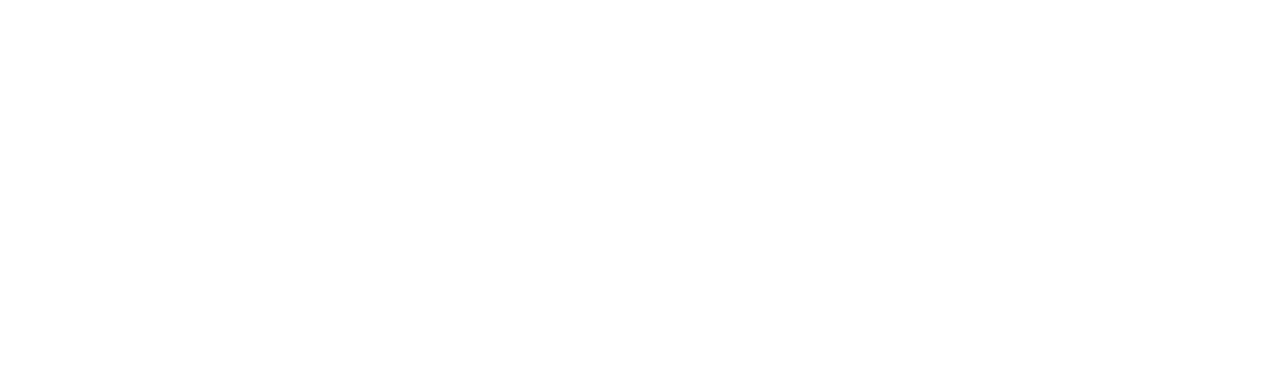
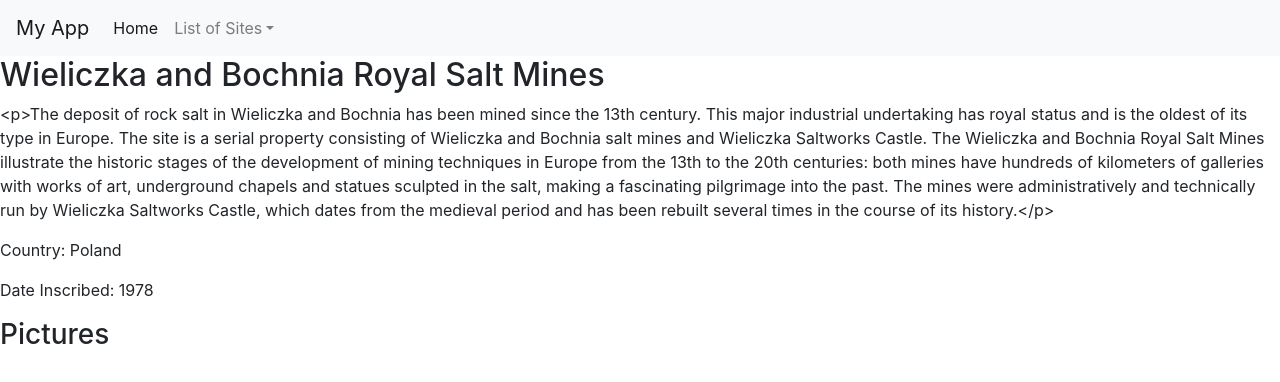
Before and after one commit to mmlumba/europe2018, a React app: page /wieliczka-salt-mines in a window 1280 px wide. Shown: the top 382 px of the page. Built offline with nearby package versions, Linux system fonts and the light colour scheme.

Commit message:
fix bundle and create template for different sites

```diff
--- a/containers/App.js
+++ b/containers/App.js
@@ -17,7 +17,7 @@
             <h1>My App</h1>
             <p>Welcome to my site</p>
             <InputPreview value={message} onChange={this._onChange}/>
-            <Link to="/about"><button>View a random site!</button></Link>
+            <Link to="/wieliczka-salt-mines"><button>View a random site!</button></Link>
         </div>
     }
 }
--- /dev/null
+++ b/containers/SiteTemplate.js
@@ -0,0 +1,22 @@
+import React from 'react';
+import {Link} from 'react-router-dom';
+import NavBar from './NavBar';
+
+export default class SiteTemplate extends React.Component {
+    render() {
+        const {
+            siteInfo
+        } = this.props;
+
+        return(
+            <div>
+                <NavBar />
+                <h2>{siteInfo.site}</h2>
+                <p>{siteInfo.short_description}</p>
+                <p>Country: {siteInfo.states}</p>
+                <p>Date Inscribed: {siteInfo.date_inscribed}</p>
+                <h3>Pictures</h3>
+            </div>
+        )
+    }
+}
--- /dev/null
+++ b/containers/WieliczkaSaltMines.js
@@ -0,0 +1,11 @@
+import React from 'react';
+import SaltMines from '../something.json';
+import SiteTemplate from './SiteTemplate';
+
+export default class WieliczkaSaltMines extends React.Component {
+    render() {
+        return <div>
+            <SiteTemplate siteInfo={SaltMines} />
+        </div>
+    }
+}
--- a/containers/about.js
+++ /dev/null
@@ -1,18 +0,0 @@
-import React from 'react';
-import {Link} from 'react-router-dom';
-import NavBar from './NavBar';
-import SiteInfo from '../something.json'
-
-export default class About extends React.Component {
-    render() {
-        return(
-            <div>
-                <NavBar />
-                <h2>{SiteInfo.site}</h2>
-                <p>{SiteInfo.short_description}</p>
-                <p>Country: {SiteInfo.states}</p>
-                <h3>Pictures</h3>
-            </div>
-        )
-    }
-}
--- a/package.json
+++ b/package.json
@@ -40,6 +40,7 @@
     "bootstrap": "^4.1.1",
     "css-loader": "^0.28.11",
     "json-loader": "^0.5.7",
+    "mapbox-gl": "^0.45.0-beta.1",
     "node-sass": "^4.9.0",
     "postcss-loader": "^2.1.4",
     "precss": "^3.1.2",
--- a/routes.js
+++ b/routes.js
@@ -1,13 +1,15 @@
 import React from 'react';
 import { BrowserRouter, Route, Switch, Link } from 'react-router-dom';
 import App from './containers/App';
-import About from './containers/About';
+import SiteTemplate from './containers/SiteTemplate';
+import WieliczkaSaltMines from './containers/WieliczkaSaltMines';
+
 export default () => {
     return (
         <BrowserRouter>
             <Switch>
                 <Route exact path="/" component={App} />
-                <Route exact path="/about" component={About} />
+                <Route exact path="/wieliczka-salt-mines" component={WieliczkaSaltMines} />
             </Switch>
         </BrowserRouter>
     )
--- a/webpack/webpack.dev.config.js
+++ b/webpack/webpack.dev.config.js
@@ -33,8 +33,10 @@
                 loader: "sass-loader"
             }]
         }, {
-            test: /\.json$/,
-            loader: 'json-loader'
+            test: /\.(json)$/,
+            exclude: /node_modules/,
+            loader: 'json-loader',
+            type: 'javascript/auto'
         }
         ]
     },
```
